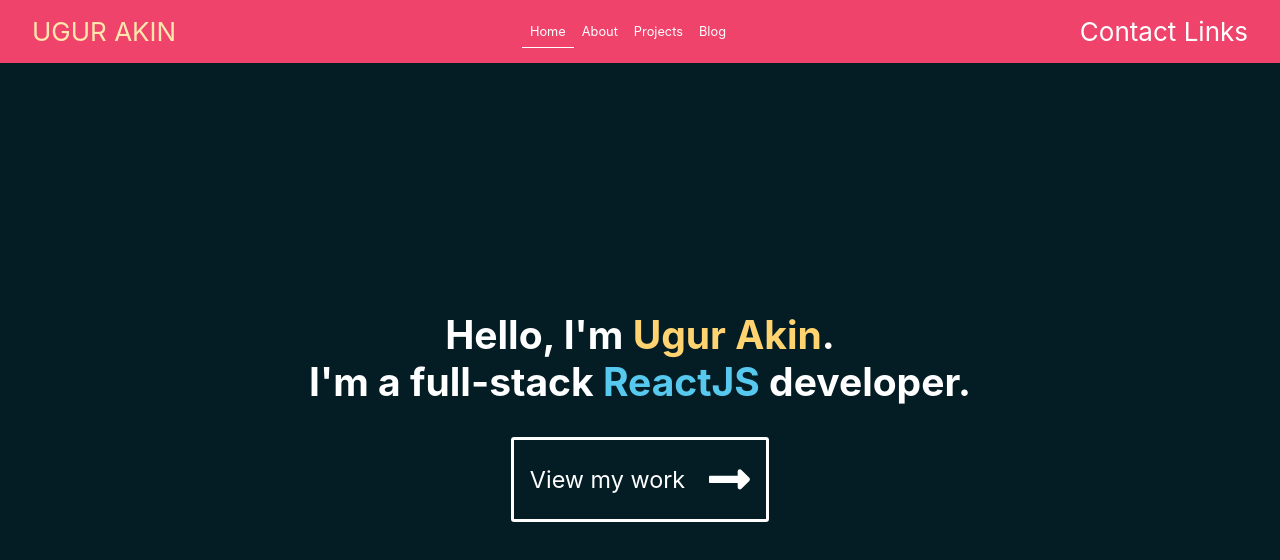
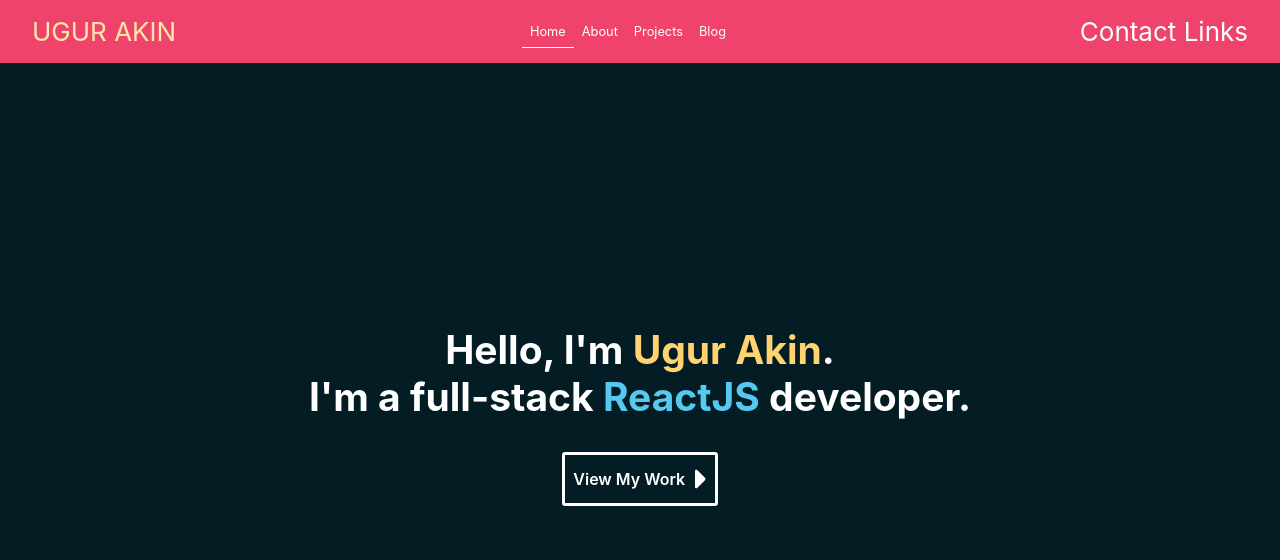
Before and after one commit to ugur-akin/ugur-akin.github.io, a React (Create React App) app: page /home in a window 1280 px wide. Shown: the top 560 px of the page. Built offline with nearby package versions, Linux system fonts and the light colour scheme.

Commit message:
Improved link to projects in homepage

```diff
--- a/src/pages/Home.jsx
+++ b/src/pages/Home.jsx
@@ -1,4 +1,4 @@
-import {faLongArrowAltRight} from '@fortawesome/free-solid-svg-icons';
+import {faCaretRight} from '@fortawesome/free-solid-svg-icons';
 import {FontAwesomeIcon} from '@fortawesome/react-fontawesome';
 import React from 'react';
 import {createUseStyles} from 'react-jss';
@@ -22,28 +22,24 @@
     verticalAlign: 'middle',
   },
   link: {
-    fontSize: '90%',
+    fontSize: '1rem',
     border: {
       style: 'solid',
       thickness: 2,
       color: 'white',
     },
-    padding: '1rem',
+    padding: '0.5rem',
     borderRadius: '0.2rem',
-    // transition: 'transform 0.5s, background-color 0.5s',
-    transition: [
-      ['transform', '0.5s'],
-      ['backgroundColor', '0.5s'],
-    ],
+    fontWeight: '600',
+    transition: {
+      property: 'all',
+      duration: '0.5s',
+    },
     '&:hover': {
-      transform: 'scale(1.05, 1.05)',
+      transform: 'scale(1.1, 1.1)',
       backgroundColor: 'white',
       color: '#041D25',
-    },
-  },
-  rightArrow: {
-    margin: {
-      left: '1.5rem',
+      borderColor: '#041D25',
     },
   },
   name: {
@@ -66,12 +62,8 @@
         developer.
       </h1>
       <CustomLink to="/projects" className={classes.link}>
-        View my work{' '}
-        <FontAwesomeIcon
-          icon={faLongArrowAltRight}
-          className={classes.rightArrow}
-          size="2x"
-        />
+        View My Work{' '}
+        <FontAwesomeIcon icon={faCaretRight} size="2x" pull="right" />
       </CustomLink>
     </section>
   );
--- a/src/pages/Layout.jsx
+++ b/src/pages/Layout.jsx
@@ -47,14 +47,14 @@
   const classes = useStyles();
   return (
     <div className={classes.root}>
-      <nav className={classes.nav}>
+      <header className={classes.nav}>
         <CustomLink id="home" to="/home" className={classes.home}>
           {/* <img src={avatar} className={classes.avatar} alt="Avatar"></img> */}
           UGUR AKIN
         </CustomLink>
         <FancyNav />
         <div>Contact Links</div>
-      </nav>
+      </header>
       {children}
     </div>
   );
```
